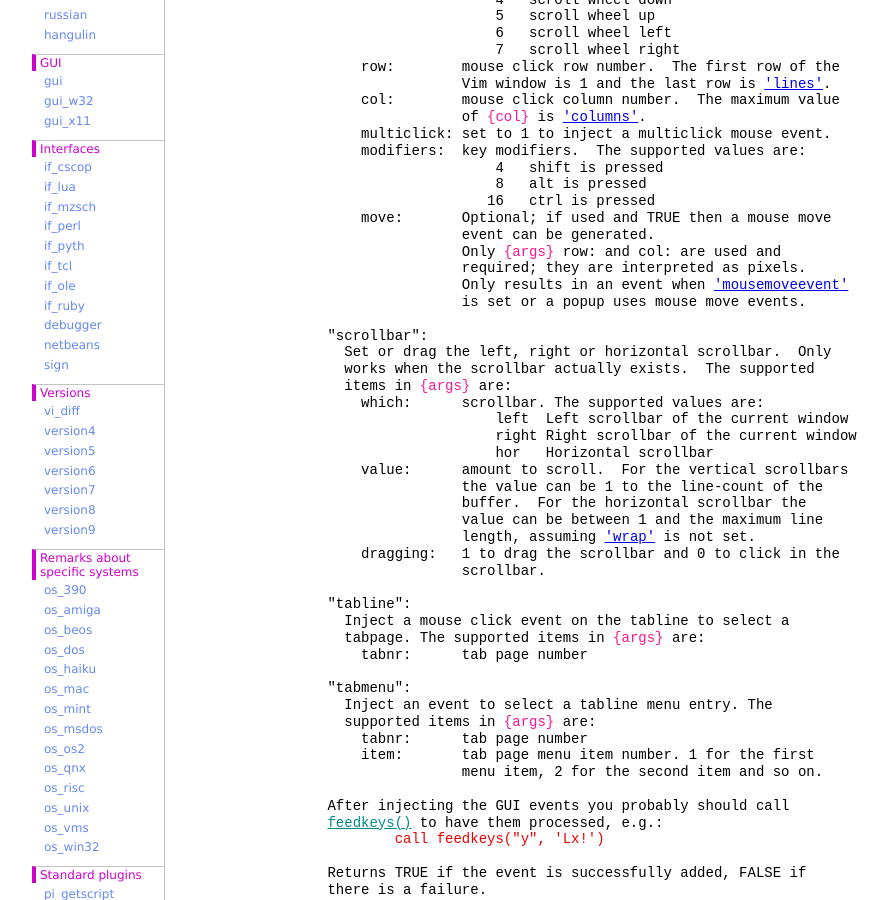
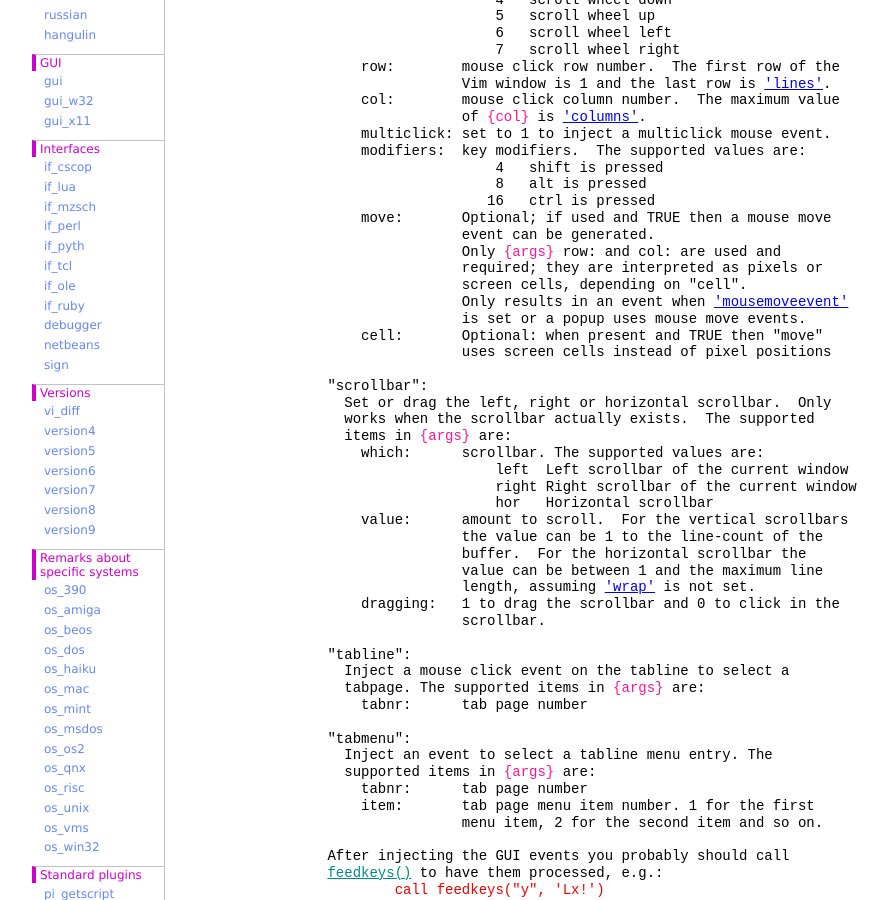
Before and after one commit to vim-jp/vimdoc-en, a Jekyll site: the page built from testing.html, in a window 1280 px wide and 900 px high, scrolled down 2563 px. Shown: the whole window, without its empty margins (208-1096 px from the left). Built offline with Jekyll 4.4.1, drawn with Linux system fonts in a browser that asks for light colours; nearby versions of some CDN libraries; comment, search, counter and statistics services are not loaded.

Commit message:
Generated by GitHub workflow 2338713093
https://github.com/vim-jp/vimdoc-en/actions/runs/2338713093

```diff
--- a/testing.html
+++ b/testing.html
@@ -159,9 +159,12 @@ test_gui_event(<span class="Special">{event}</span>,&nbsp;<span class="Special">
 &nbsp;&nbsp;&nbsp;&nbsp;&nbsp;&nbsp;&nbsp;&nbsp;&nbsp;&nbsp;&nbsp;&nbsp;&nbsp;&nbsp;&nbsp;&nbsp;&nbsp;&nbsp;&nbsp;&nbsp;move:&nbsp;&nbsp;&nbsp;&nbsp;&nbsp;&nbsp; Optional; if used and TRUE then a mouse move<br>
 &nbsp;&nbsp;&nbsp;&nbsp;&nbsp;&nbsp;&nbsp;&nbsp;&nbsp;&nbsp;&nbsp;&nbsp;&nbsp;&nbsp;&nbsp;&nbsp;&nbsp;&nbsp;&nbsp;&nbsp;&nbsp;&nbsp;&nbsp;&nbsp;&nbsp;&nbsp;&nbsp;&nbsp;&nbsp;&nbsp;&nbsp;&nbsp;event can be generated.<br>
 &nbsp;&nbsp;&nbsp;&nbsp;&nbsp;&nbsp;&nbsp;&nbsp;&nbsp;&nbsp;&nbsp;&nbsp;&nbsp;&nbsp;&nbsp;&nbsp;&nbsp;&nbsp;&nbsp;&nbsp;&nbsp;&nbsp;&nbsp;&nbsp;&nbsp;&nbsp;&nbsp;&nbsp;&nbsp;&nbsp;&nbsp;&nbsp;Only&nbsp;<span class="Special">{args}</span>&nbsp;row: and col: are used and<br>
-&nbsp;&nbsp;&nbsp;&nbsp;&nbsp;&nbsp;&nbsp;&nbsp;&nbsp;&nbsp;&nbsp;&nbsp;&nbsp;&nbsp;&nbsp;&nbsp;&nbsp;&nbsp;&nbsp;&nbsp;&nbsp;&nbsp;&nbsp;&nbsp;&nbsp;&nbsp;&nbsp;&nbsp;&nbsp;&nbsp;&nbsp;&nbsp;required; they are interpreted as pixels.<br>
+&nbsp;&nbsp;&nbsp;&nbsp;&nbsp;&nbsp;&nbsp;&nbsp;&nbsp;&nbsp;&nbsp;&nbsp;&nbsp;&nbsp;&nbsp;&nbsp;&nbsp;&nbsp;&nbsp;&nbsp;&nbsp;&nbsp;&nbsp;&nbsp;&nbsp;&nbsp;&nbsp;&nbsp;&nbsp;&nbsp;&nbsp;&nbsp;required; they are interpreted as pixels or<br>
+&nbsp;&nbsp;&nbsp;&nbsp;&nbsp;&nbsp;&nbsp;&nbsp;&nbsp;&nbsp;&nbsp;&nbsp;&nbsp;&nbsp;&nbsp;&nbsp;&nbsp;&nbsp;&nbsp;&nbsp;&nbsp;&nbsp;&nbsp;&nbsp;&nbsp;&nbsp;&nbsp;&nbsp;&nbsp;&nbsp;&nbsp;&nbsp;screen cells, depending on &quot;cell&quot;.<br>
 &nbsp;&nbsp;&nbsp;&nbsp;&nbsp;&nbsp;&nbsp;&nbsp;&nbsp;&nbsp;&nbsp;&nbsp;&nbsp;&nbsp;&nbsp;&nbsp;&nbsp;&nbsp;&nbsp;&nbsp;&nbsp;&nbsp;&nbsp;&nbsp;&nbsp;&nbsp;&nbsp;&nbsp;&nbsp;&nbsp;&nbsp;&nbsp;Only results in an event when&nbsp;<a class="Type" href="options.html#'mousemoveevent'">'mousemoveevent'</a><br>
 &nbsp;&nbsp;&nbsp;&nbsp;&nbsp;&nbsp;&nbsp;&nbsp;&nbsp;&nbsp;&nbsp;&nbsp;&nbsp;&nbsp;&nbsp;&nbsp;&nbsp;&nbsp;&nbsp;&nbsp;&nbsp;&nbsp;&nbsp;&nbsp;&nbsp;&nbsp;&nbsp;&nbsp;&nbsp;&nbsp;&nbsp;&nbsp;is set or a popup uses mouse move events.<br>
+&nbsp;&nbsp;&nbsp;&nbsp;&nbsp;&nbsp;&nbsp;&nbsp;&nbsp;&nbsp;&nbsp;&nbsp;&nbsp;&nbsp;&nbsp;&nbsp;&nbsp;&nbsp;&nbsp;&nbsp;cell:&nbsp;&nbsp;&nbsp;&nbsp;&nbsp;&nbsp; Optional: when present and TRUE then &quot;move&quot;<br>
+&nbsp;&nbsp;&nbsp;&nbsp;&nbsp;&nbsp;&nbsp;&nbsp;&nbsp;&nbsp;&nbsp;&nbsp;&nbsp;&nbsp;&nbsp;&nbsp;&nbsp;&nbsp;&nbsp;&nbsp;&nbsp;&nbsp;&nbsp;&nbsp;&nbsp;&nbsp;&nbsp;&nbsp;&nbsp;&nbsp;&nbsp;&nbsp;uses screen cells instead of pixel positions<br>
 <br>
 &nbsp;&nbsp;&nbsp;&nbsp;&nbsp;&nbsp;&nbsp;&nbsp;&nbsp;&nbsp;&nbsp;&nbsp;&nbsp;&nbsp;&nbsp;&nbsp;&quot;scrollbar&quot;:<br>
 &nbsp;&nbsp;&nbsp;&nbsp;&nbsp;&nbsp;&nbsp;&nbsp;&nbsp;&nbsp;&nbsp;&nbsp;&nbsp;&nbsp;&nbsp;&nbsp;&nbsp;&nbsp;Set or drag the left, right or horizontal scrollbar.&nbsp;&nbsp;Only<br>
```
